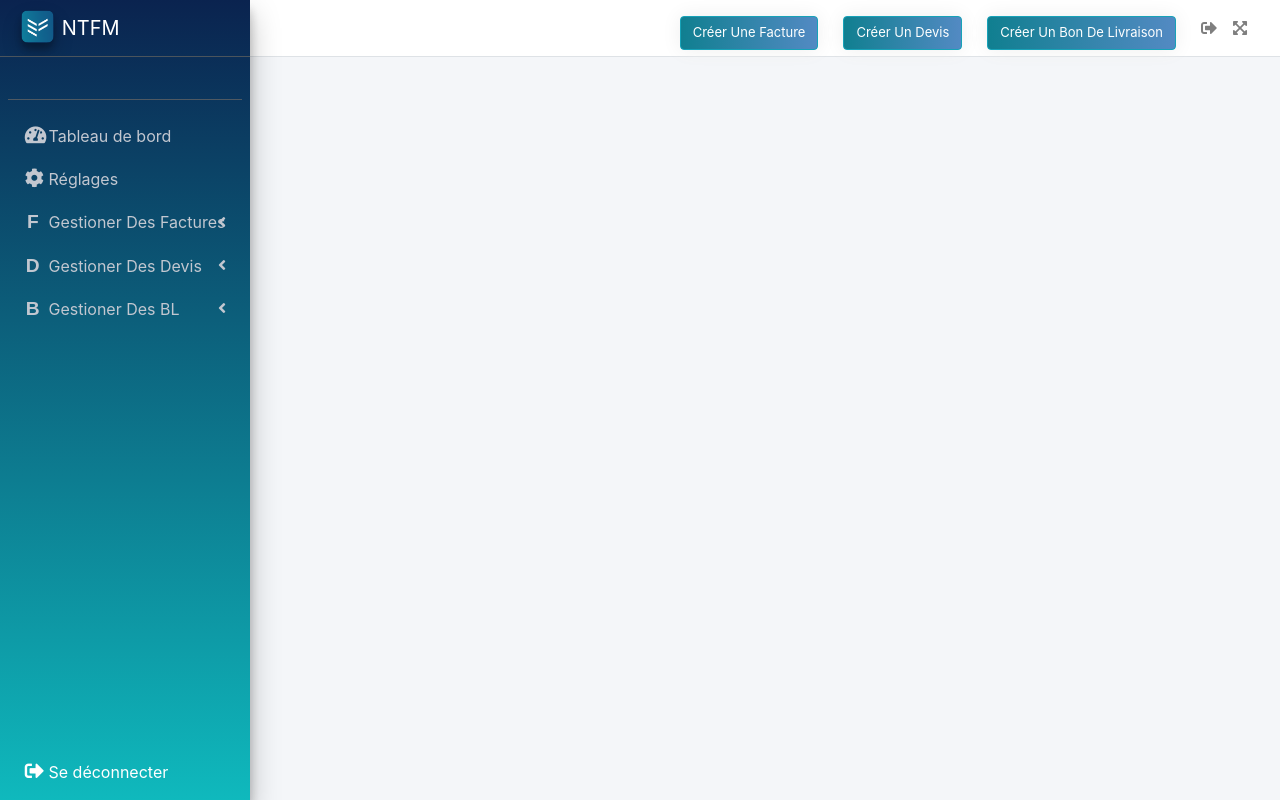
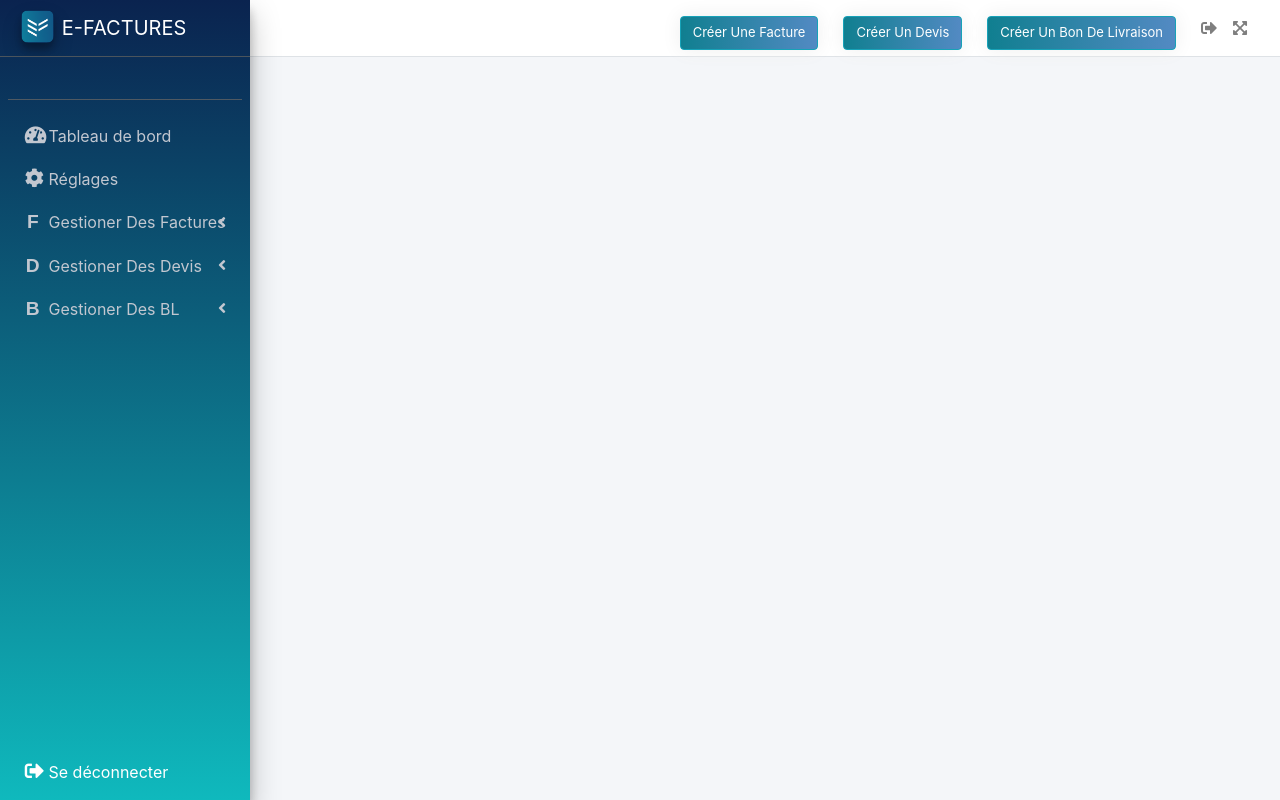
Before and after one commit to HamzaOPLEX/E-FACTURE, a Django app: template templates/main.html in a window 1280 px wide. Run offline with Django 3.2, Linux system fonts and the light colour scheme; the template is opened without the code that fills it, so the values that code supplies are empty; some libraries are stand-ins or nearby versions.

Commit message:
Update main.html

```diff
--- a/templates/main.html
+++ b/templates/main.html
@@ -99,7 +99,7 @@
       <a href="/" class="brand-link">
         <img src='{% static "img/logo.png" %}' alt="NoTechnologie Facture Management App"
           class="brand-image img-circle elevation-3">
-        <span class="brand-text font-weight-light"><b>NTFM</b></span>
+        <span class="brand-text font-weight-light"><b>E-FACTURES</b></span>
       </a>
 
       <!-- Sidebar -->
```
